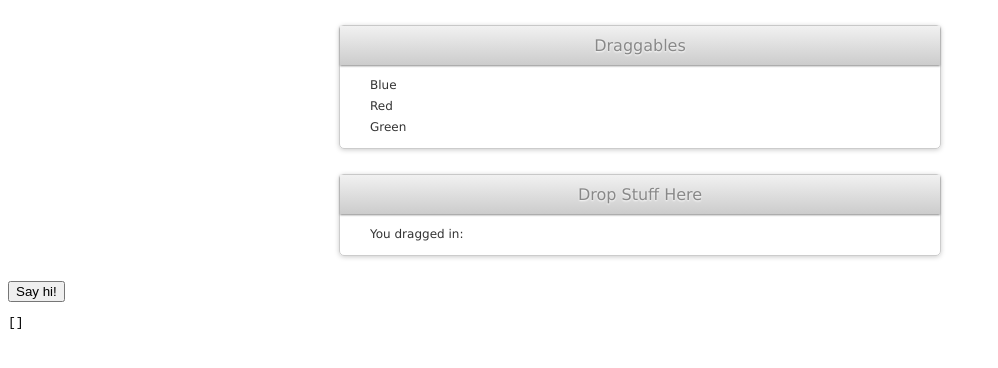
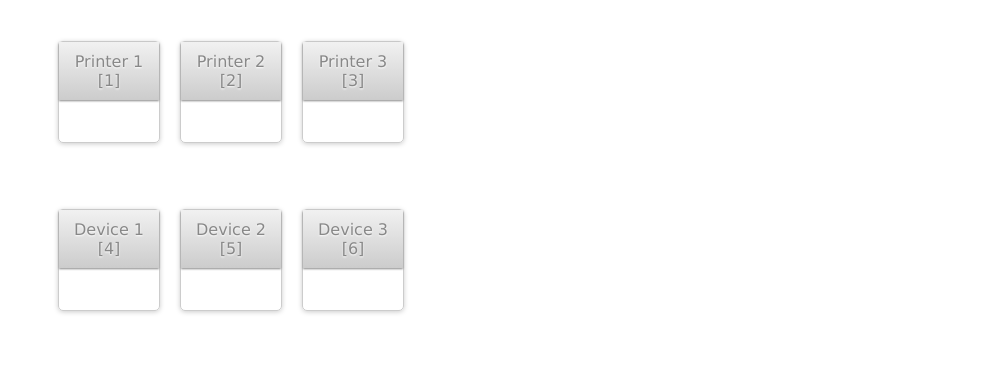
Before and after one commit to RyanSpears/sg-html5-angular-drag-drop, a website: page index.html in a window 1280 px wide. Shown: the whole page, without its empty margins (0-998 px from the left). Drawn offline with Linux system fonts and the light colour scheme.

Commit message:
Got drag and drop working in both directions

```diff
--- a/app.js
+++ b/app.js
@@ -24,14 +24,22 @@
     });
 
     app.controller('MainController', function($scope){
-        $scope.drag_types = [
-            {name: "Blue"},
-            {name: "Red"},
-            {name: "Green"},
+        $scope.printers = [
+            { name: "Printer 1", id: 1 },
+            { name: "Printer 2", id: 2 },
+            { name: "Printer 3", id: 3 }
         ];
+
+        $scope.devices = [
+            { name: "Device 1", id: 4 },
+            { name: "Device 2", id: 5 },
+            { name: "Device 3" , id: 6 }
+        ];
+
         $scope.items = [];
 
         $scope.handleDragStart = function(e){
+            console.log('started dragging ' + e.currentTarget.id);
             this.style.opacity = '0.4';
             e.dataTransfer.setData('text/plain', this.innerHTML);
         };
@@ -43,11 +51,11 @@
         $scope.handleDrop = function(e){
             e.preventDefault();
             e.stopPropagation();
+            console.log('dropped into ' + e.currentTarget.id);
             var dataText = e.dataTransfer.getData('text/plain');
             $scope.$apply(function() {
                 $scope.items.push(dataText);
             });
-            console.log($scope.items);
         };
 
         $scope.handleDragOver = function (e) {
--- a/index.html
+++ b/index.html
@@ -8,26 +8,28 @@
 </head>
 <body>
 <div ng-app="my-app" ng-controller="MainController">
-    <div class="container">
-        <header><h1>Draggables</h1></header>
-        <section>
-            <div draggable="true" ng-repeat="drag_type in drag_types">{{drag_type.name}}</div>
-        </section>
-    </div>
-    <div class="container">
-        <header><h1>Drop Stuff Here</h1></header>
-        <section droppable="true">
-            <div><span>You dragged in: </span>
-                <span ng-repeat="name in items">
-                    <span ng-show="$index != 0">,</span>
-                    {{name}}
-                </span>
+    <ul class="droppable-items">
+        <li ng-repeat="printer in printers" class="droppable-item">
+            <div id="{{ printer.id }}" draggable="true" droppable="true"  class="container">
+                <header><h1>{{printer.name }} [{{ printer.id }}]</h1></header>
+                <section class="content">
+
+                </section>
             </div>
-        </section>
-    </div>
+        </li>
+    </ul>
 
-    <button ng-click='sayHi()'>Say hi!</button>
-    <pre>{{items|json}}</pre>
+    <ul class="droppable-items">
+        <li ng-repeat="device in devices" class="droppable-item">
+            <div id="{{ device.id }}" draggable="true" droppable="true" class="container">
+                <header><h1>{{device.name}} [{{ device.id }}]</h1></header>
+                <section class="content">
+
+                </section>
+            </div>
+        </li>
+    </ul>
+
 </div>
 
 </body>
--- a/style.css
+++ b/style.css
@@ -1,5 +1,15 @@
+ul.droppable-items{
+    list-style-type: none;
+}
+
+li.droppable-item{
+    display: table-cell;
+    padding: 0 10px;
+}
+
 .container {
-    width: 600px;
+    width: 100px;
+    height: 100px;
     border: 1px solid #CCC;
     box-shadow: 0 1px 5px #CCC;
     border-radius: 5px;
```
